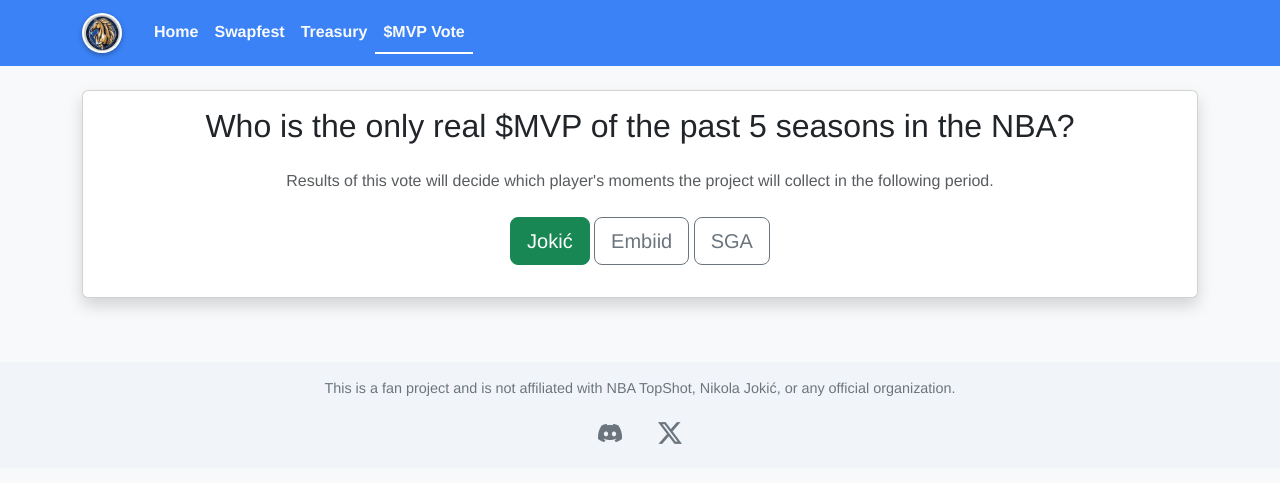
After one commit to MVPOnFlow/JokicGuess, a Flask app: page /vote in a window 1280 px wide. The commit adds this page. Shown: the top 483 px of the page. Run offline with Flask 3, Linux system fonts and the light colour scheme; some libraries are stand-ins or nearby versions.

Commit message:
Add vote page

```diff
--- a/jokicguess.py
+++ b/jokicguess.py
@@ -120,6 +120,9 @@
     last_updated = "2025-07-08 15:00 UTC"
     return render_template("treasury.html", treasury=treasury_data, last_updated=last_updated)
 
+@app.route("/vote")
+def vote():
+    return render_template("vote.html")
 
 def run_flask():
     app.run(host="0.0.0.0", port=8000)
--- a/templates/base.html
+++ b/templates/base.html
@@ -113,6 +113,9 @@
           <li class="nav-item">
             <a class="nav-link {% if request.path.startswith('/treasury') %}active{% endif %}" href="/treasury">Treasury</a>
           </li>
+          <li class="nav-item">
+            <a class="nav-link {% if request.path.startswith('/vote') %}active{% endif %}" href="/vote">$MVP Vote</a>
+          </li>
         </ul>
       </div>
     </div>
--- /dev/null
+++ b/templates/vote.html
@@ -0,0 +1,65 @@
+{% extends "base.html" %}
+{% block title %}$MVP Vote{% endblock %}
+
+{% block content %}
+<div class="card shadow mb-4">
+  <div class="card-body text-center">
+    <h2 class="mb-4">Who is the only real $MVP of the past 5 seasons in the NBA?</h2>
+    <p class="text-muted mb-4">
+      Results of this vote will decide which player's moments the project will collect in the following period.
+    </p>
+
+    <div id="vote-section">
+      <button id="jokic-btn" class="btn btn-success btn-lg mb-3">Jokić</button>
+      <button id="embiid-btn" class="btn btn-outline-secondary btn-lg mb-3">Embiid</button>
+      <button id="sga-btn" class="btn btn-outline-secondary btn-lg mb-3">SGA</button>
+    </div>
+
+    <div id="result-section" class="mt-4" style="display: none;">
+      <h3 class="mb-3">🏆 Voting Results:</h3>
+      <div class="list-group w-50 mx-auto">
+        <div class="list-group-item d-flex justify-content-between">
+          <span>Jokić</span><span>100%</span>
+        </div>
+        <div class="list-group-item d-flex justify-content-between">
+          <span>Embiid</span><span>0%</span>
+        </div>
+        <div class="list-group-item d-flex justify-content-between">
+          <span>SGA</span><span>0%</span>
+        </div>
+      </div>
+    </div>
+  </div>
+</div>
+
+<style>
+  #embiid-btn, #sga-btn {
+    position: relative;
+    transition: transform 0.3s ease;
+  }
+</style>
+
+<script>
+  const jokicBtn = document.getElementById('jokic-btn');
+  const embiidBtn = document.getElementById('embiid-btn');
+  const sgaBtn = document.getElementById('sga-btn');
+  const voteSection = document.getElementById('vote-section');
+  const resultSection = document.getElementById('result-section');
+
+  jokicBtn.addEventListener('click', () => {
+    voteSection.style.display = 'none';
+    resultSection.style.display = 'block';
+  });
+
+  function dodgeButton(btn) {
+    btn.addEventListener('mouseenter', () => {
+      const offsetX = Math.floor(Math.random() * 200) - 100;
+      const offsetY = Math.floor(Math.random() * 200) - 100;
+      btn.style.transform = `translate(${offsetX}px, ${offsetY}px)`;
+    });
+  }
+
+  dodgeButton(embiidBtn);
+  dodgeButton(sgaBtn);
+</script>
+{% endblock %}
```
